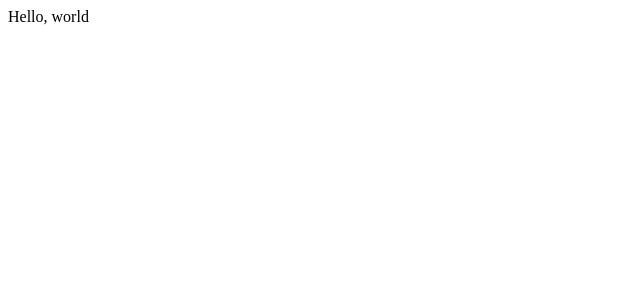
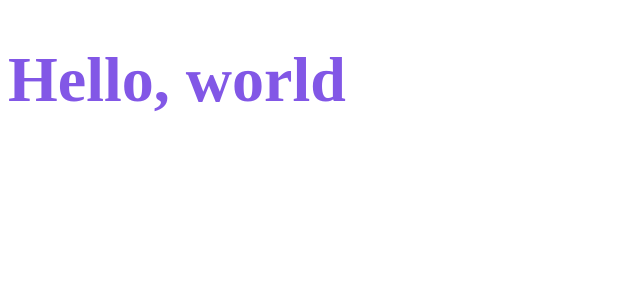
Before and after one commit to PatrickMoraisN/Money-App, a React (Create React App) app: page / in a window 1280 px wide. Shown: the top 300 px of the page, without its empty margins (0-640 px from the left). Built offline with nearby package versions, Linux system fonts and the light colour scheme.

Commit message:
add styled components

```diff
--- a/package.json
+++ b/package.json
@@ -3,10 +3,10 @@
   "version": "0.1.0",
   "private": true,
   "dependencies": {
-
     "react": "^17.0.2",
     "react-dom": "^17.0.2",
     "react-scripts": "4.0.3",
+    "styled-components": "^5.3.0",
     "web-vitals": "^1.1.2"
   },
   "devDependencies": {
@@ -17,6 +17,7 @@
     "@types/node": "^12.20.16",
     "@types/react": "^17.0.14",
     "@types/react-dom": "^17.0.9",
+    "@types/styled-components": "^5.1.11",
     "typescript": "^4.3.5"
   },
   "scripts": {
--- a/src/App.tsx
+++ b/src/App.tsx
@@ -1,10 +1,15 @@
 import React from 'react';
+import styled from 'styled-components';
 
+const Title = styled.h1`
+  color: #8257e6;
+  font-size: 64px;
+`
 function App() {
   return (
-    <div className="App">
+    <Title>
       Hello, world
-    </div>
+    </Title>
   );
 }
 
```
Also changed, not shown: 1 other file (tests, documents, lock files or other folders).
